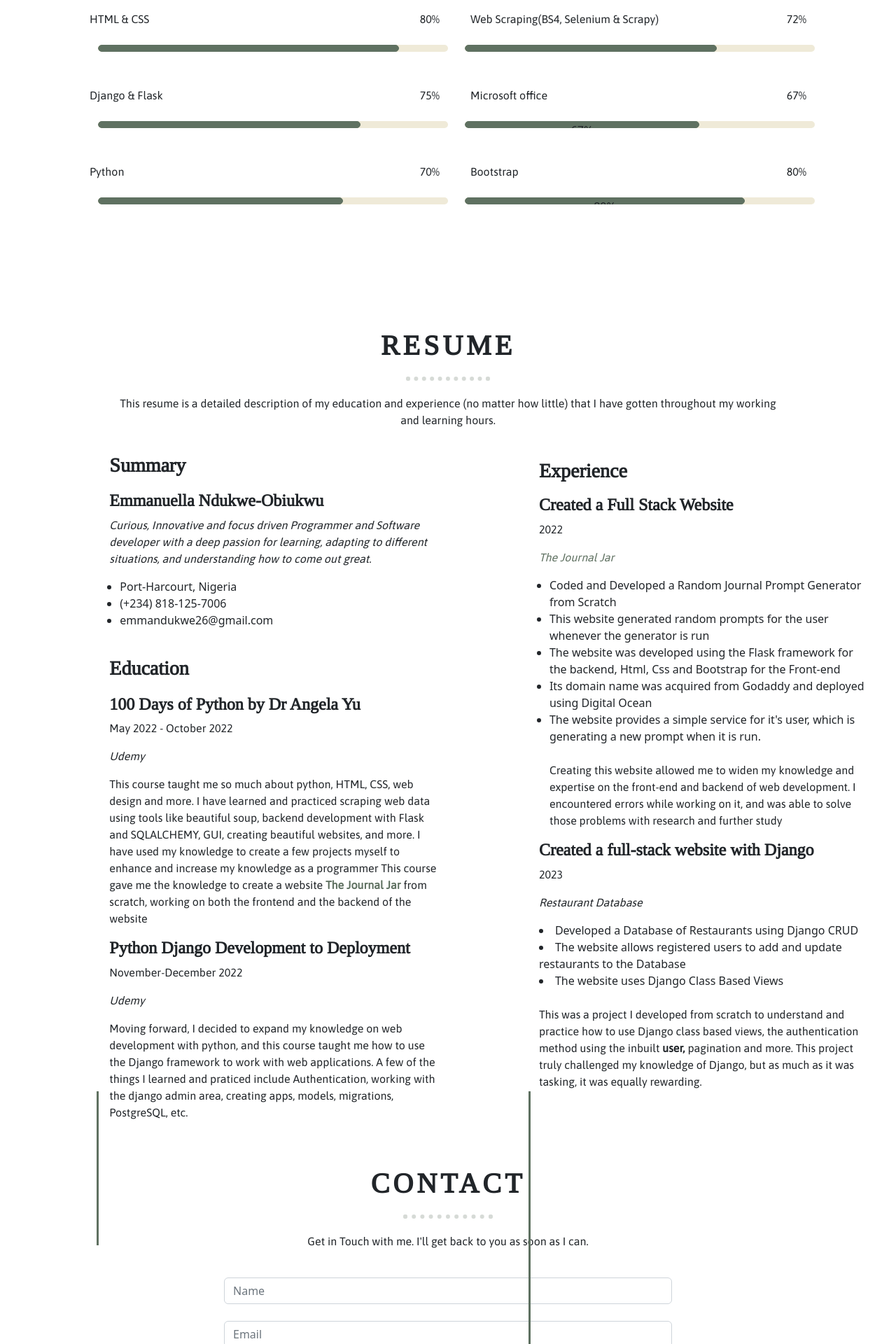
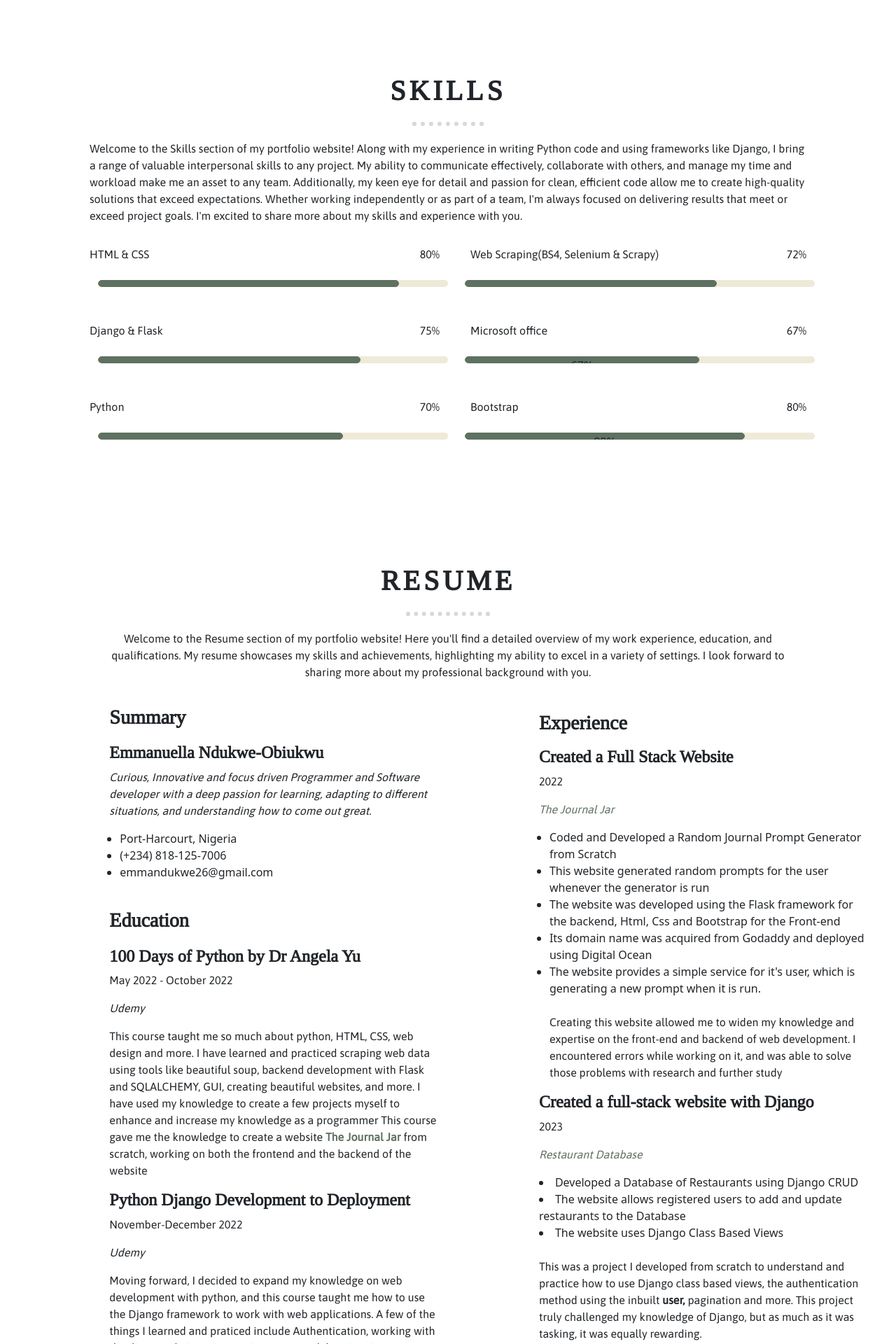
Before and after one commit to Ellarh/Ella-Portfolio, a Flask app: page / in a window 1280 px wide. Shown: the part 1345-3265 px from the top of the page at 70% size. Run offline with Flask 2, Linux system fonts and the light colour scheme; some libraries are stand-ins or nearby versions.

Commit message:
added new descriptions to the introductory parts of my resume and skills section

```diff
--- a/templates/header.html
+++ b/templates/header.html
@@ -5,7 +5,7 @@
     <meta name="viewport"
           content="width=device-width, user-scalable=no, initial-scale=1.0, maximum-scale=1.0, minimum-scale=1.0">
     <meta http-equiv="X-UA-Compatible" content="ie=edge">
-    <title>Ella Ndukwe - Web Developer</title>
+    <title>Emmanuella Ndukwe - Web Developer</title>
     <!--    Bootstrap Css-->
     <link href="https://cdn.jsdelivr.net/npm/bootstrap@5.2.0/dist/css/bootstrap.min.css" rel="stylesheet"
           integrity="sha384-gH2yIJqKdNHPEq0n4Mqa/HGKIhSkIHeL5AyhkYV8i59U5AR6csBvApHHNl/vI1Bx" crossorigin="anonymous">
--- a/templates/index.html
+++ b/templates/index.html
@@ -94,10 +94,10 @@
                 </div>
                 <div class="col-lg-6">
                     <ul>
-                        <li class="about-list"><i class="fa-solid fa-chevron-right"></i> <strong>Age:</strong>
-                            <span>23</span></li>
-                        <li class="about-list"><i class="fa-solid fa-chevron-right"></i> <strong>Degree:</strong>
-                            <span>Llb. Hons & Programming</span></li>
+<!--                        <li class="about-list"><i class="fa-solid fa-chevron-right"></i> <strong>Age:</strong>-->
+<!--                            <span>23</span></li>-->
+                        <li class="about-list"><i class="fa-solid fa-chevron-right"></i> <strong>Certification:</strong>
+                            <span>LLb. Hons & Programming</span></li>
                         <li class="about-list"><i class="fa-solid fa-chevron-right"></i>
                             <strong>Freelance/Fulltime:</strong>
                             <span>Available</span></li>
@@ -105,13 +105,16 @@
                 </div>
             </div>
             <p>
-                There is a lot more about me. I love outdoor walks. I'm a naturally curious person, and It's not as easy
-                to tone down my curiosity.
-                I enjoy programming, coming up with new ideas, no matter how crazy they may seem and also ways of
-                executing them,
-                even in small ways. I like going out with friends, meeting new people. Above all, I charactize myself as
-                charismatic,
-                inquisitive, and an evergreen learner.
+                Hey there, and welcome to my portfolio/resume website! My name is Emmanuella Ndukwe-Obiukwu, and I'm a self-taught software developer with a passion for creating cool things.
+                <br>When I'm not busy coding, you can find me snuggled up with a good book. I love everything from science fiction to romance. I'm also a huge true crime podcast fan. The suspense keeps me on the edge of my seat!
+                <br>
+                And who doesn't love scrolling through Pinterest? I'm always on the lookout for a new recipe to try out, a workout routine to challenge myself, or just some funny quotes to share with my friends.
+                <br>
+                Speaking of challenging myself, I actually coded up this website myself! As a software developer, I'm always looking for new ways to push my skills to the limit and create something unique and exciting.
+                But beyond just coding, I'm also passionate about enjoying life to the fullest.
+                <br>
+                That's why I love this quote by Mae West: <strong>"You only live once, but if you do it right, once is enough."</strong> Whether it's exploring new places, trying new foods, or just spending time with loved ones, I believe in living life to the fullest.
+                <br>Thank you for visiting my portfolio website, and I hope you enjoy exploring the projects I've worked on. If you'd like to chat or collaborate, don't hesitate to reach out!
             </p>
         </div>
     </div>
@@ -124,10 +127,12 @@
     </h1>
     <hr>
     <p class="content-body">
-        These are a list of my skills, technical, technological as well as intra-personal skills. A lot of the skills I have
-        acquired, are as a result of trying a lot of new things, and not giving up even when the process is slow and tiring.
-        Acquiring these skills, intentionally and non-intentionally, has helped me do better at my work, increase productivity,
-        and also add value to work I put out.
+        Welcome to the Skills section of my portfolio website! Along with my experience in writing Python code and using frameworks like Django,
+        I bring a range of valuable interpersonal skills to any project. My ability to communicate effectively, collaborate with others,
+        and manage my time and workload make me an asset to any team. Additionally, my keen eye for detail and passion for clean,
+        efficient code allow me to create high-quality solutions that exceed expectations.
+        Whether working independently or as part of a team, I'm always focused on delivering results that meet or exceed project goals.
+        I'm excited to share more about my skills and experience with you.
     </p>
     <div class="row skill-row">
         <div class="col-lg-6">
@@ -209,14 +214,15 @@
         <h1 class="heading">RESUME</h1>
         <hr>
         <p class="resume-text">
-            This resume is a detailed description of my education and experience (no matter how little) that I have gotten throughout
-            my working and learning hours.
+            Welcome to the Resume section of my portfolio website! Here you'll find a detailed overview of my work experience, education, and qualifications.
+            My resume showcases my skills and achievements, highlighting my ability to excel in a variety of settings.
+            I look forward to sharing more about my professional background with you.
         </p>
     </div>
     <div class="row">
         <div class="col-lg-6">
             <h3 class="resume-title"><strong>Summary</strong></h3>
-            <div class="vl-summary"></div>
+<!--            <div class="vl-summary"></div>-->
             <div class="resume-items">
                 <h4 class="resume-heading"><strong>Emmanuella Ndukwe-Obiukwu</strong></h4>
                 <p><em>Curious, Innovative and focus driven Programmer and Software developer with a deep passion for learning, adapting to different situations,
@@ -229,7 +235,7 @@
             </div>
             <div>
                 <h3 class="resume-title-education"><strong>Education</strong></h3>
-                <div class="vl-education"></div>
+<!--                <div class="vl-education"></div>-->
                 <div class="resume-items">
                     <h4 class="resume-heading"><strong>100 Days of Python by Dr Angela Yu</strong></h4>
                     <p>May 2022 - October 2022</p>
@@ -252,7 +258,7 @@
         </div>
         <div class="col-lg-6">
             <h3 class="resume-title-experience"><strong>Experience</strong></h3>
-             <div class="vl-experience"></div>
+<!--             <div class="vl-experience"></div>-->
             <div class="resume-items">
                 <h4 class="resume-heading"><strong>Created a Full Stack Website</strong></h4>
                 <p>2022</p>
@@ -271,7 +277,7 @@
             <div class="resume-items">
                 <h4 class="resume-heading"><strong>Created a full-stack website with Django</strong></h4>
                 <p>2023</p>
-                <p><em>Restaurant Database</em></p>
+                <p><em><a class="blog-link" href="https://github.com/Ellarh/ella-portfolio">Restaurant Database</a></em></p>
                 <li>Developed a Database of Restaurants using Django CRUD</li>
                 <li>The website allows registered users to add and update restaurants to the Database</li>
                 <li>The website uses Django Class Based Views</li><br/>
@@ -300,7 +306,7 @@
             <input type="email" class="form-control" name="email" placeholder="Email" required>
             <div class="invalid-feedback">Please enter an email address.</div>
             <label class="form-label"></label>
-            <input type="text" name="subject" class="form-control"placeholder="Subject" required>
+            <input type="text" name="subject" class="form-control" placeholder="Subject" required>
             <label class="form-label"></label>
             <textarea class="form-control" name="message" required placeholder="Message" rows="5"></textarea>
             <div class="invalid-feedback">Please type in a message.</div>
```
